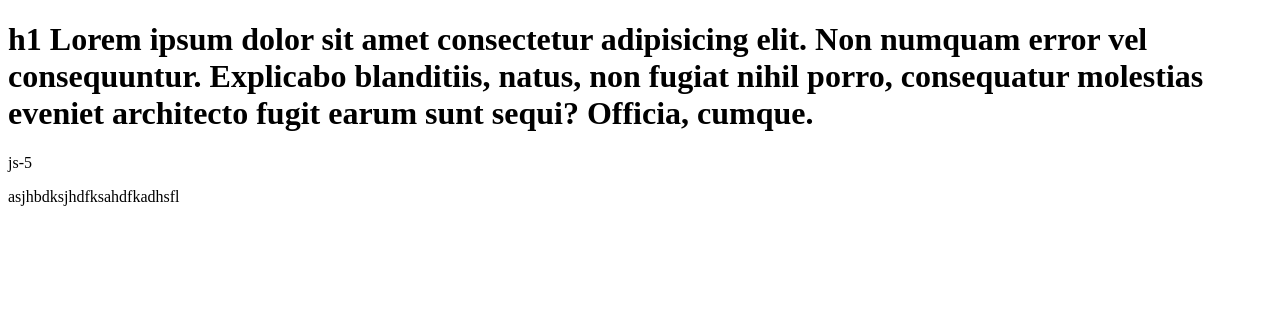
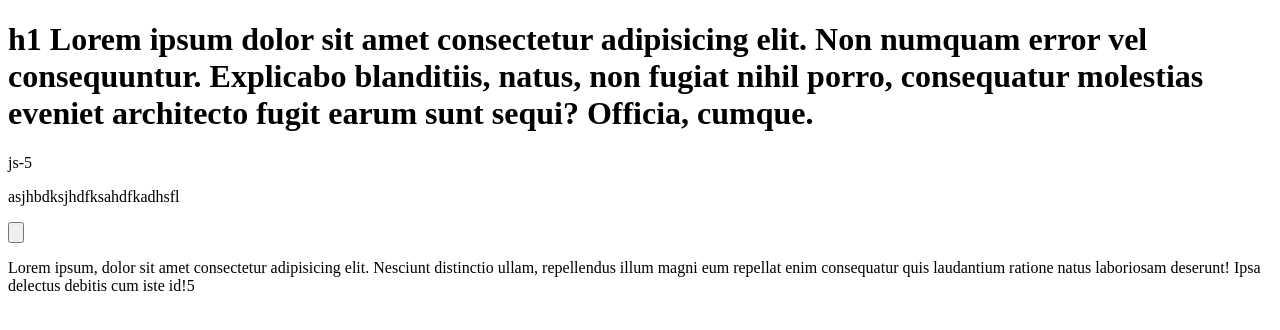
Before and after one commit to ergeshov7356/lesson14, a plain HTML site: page index.html in a window 1280 px wide. Drawn offline with Linux system fonts and the light colour scheme.

Commit message:
finish button

```diff
--- a/index.html
+++ b/index.html
@@ -15,5 +15,12 @@
     </h1>
     <p>js-5</p>
     <p>asjhbdksjhdfksahdfkadhsfl</p>
+    <input type="button" />
+    <p>
+      Lorem ipsum, dolor sit amet consectetur adipisicing elit. Nesciunt
+      distinctio ullam, repellendus illum magni eum repellat enim consequatur
+      quis laudantium ratione natus laboriosam deserunt! Ipsa delectus debitis
+      cum iste id!5
+    </p>
   </body>
 </html>
```
